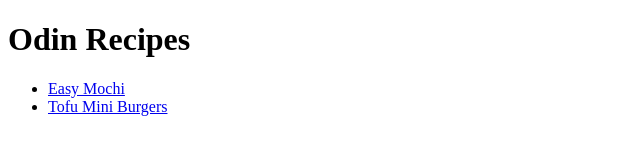
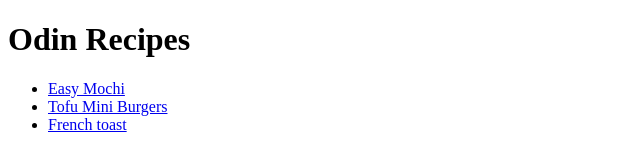
Before and after one commit to KrzysztofRoz/odin-recipes, a plain HTML site: page index.html in a window 1280 px wide. Shown: the whole page, without its empty margins (0-640 px from the left). Drawn offline with Linux system fonts and the light colour scheme.

Commit message:
Add link to french toast recipe

```diff
--- a/index.html
+++ b/index.html
@@ -11,6 +11,7 @@
     <ul>
         <li><a href="recipes/mochi.html">Easy Mochi</a></li>
         <li><a href="recipes/tofu-miniburger.html">Tofu Mini Burgers</a></li>
+        <li><a href="recipes/french-toast.html">French toast</a></li>
     </ul>
 </body>
 </html>
```
